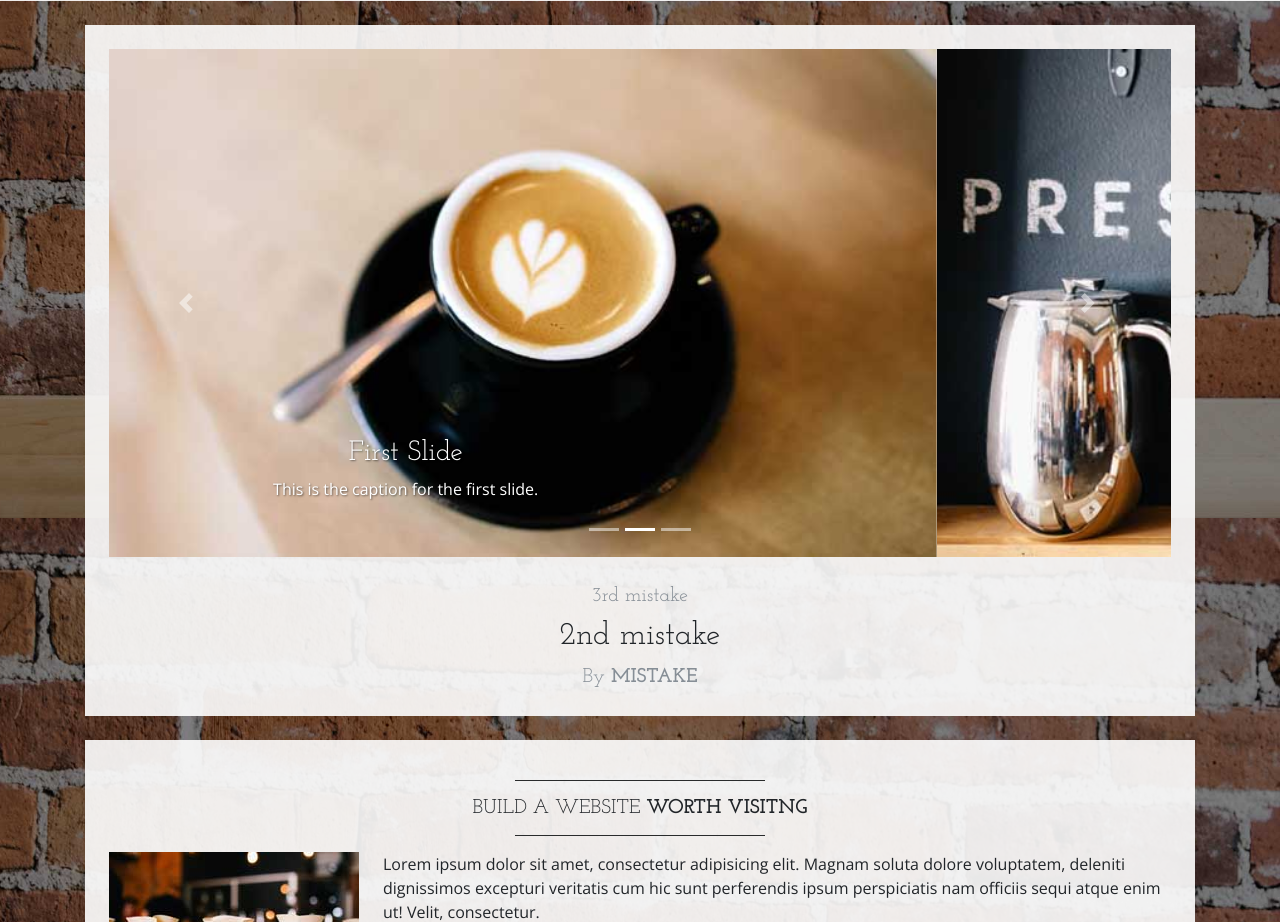
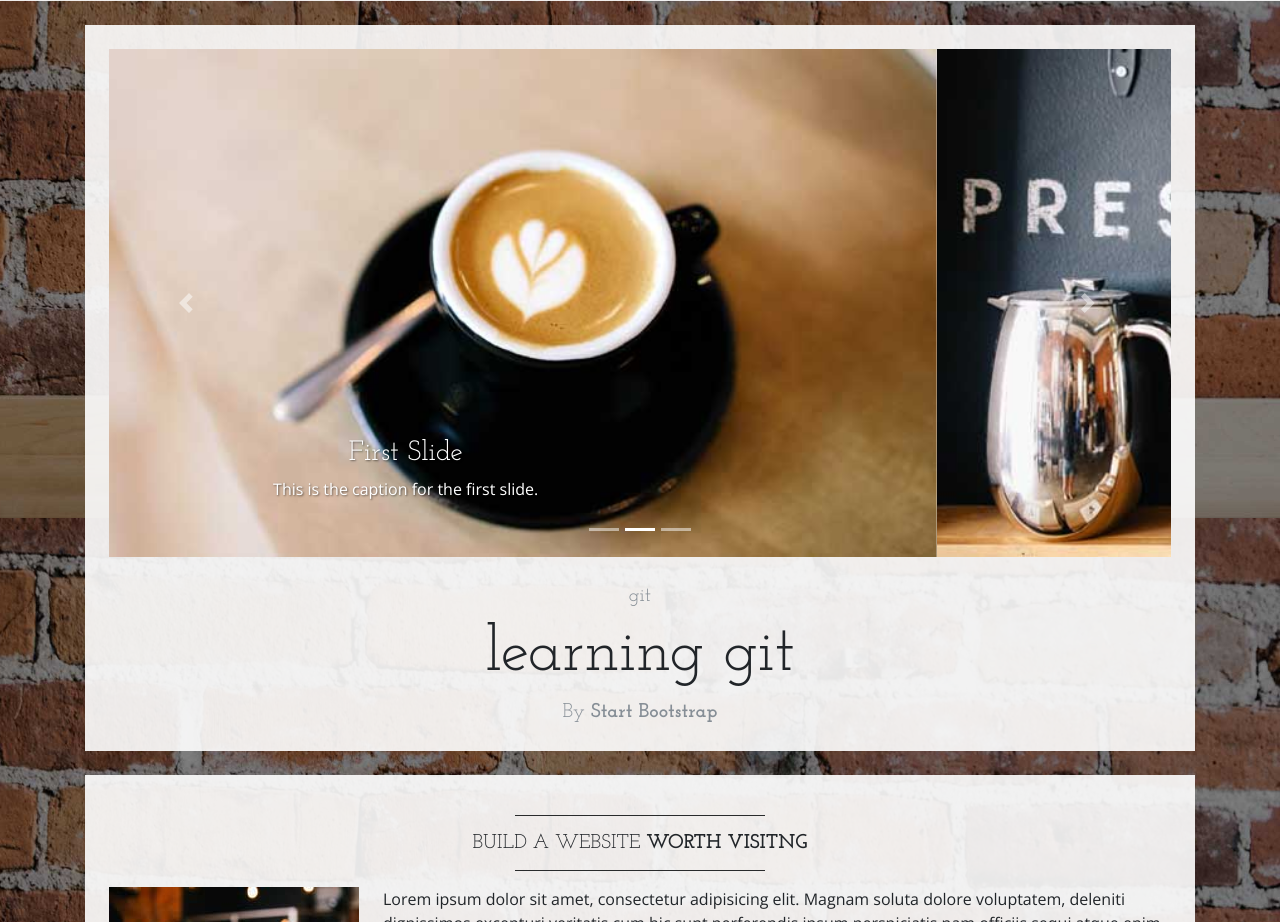
Before and after one commit to JasonDuquain/businesscasual, a website: page index.html in a window 1280 px wide. Shown: the part 282-1204 px from the top of the page. Drawn offline with nearby package versions, Linux system fonts and the light colour scheme.

Commit message:
Revert "commiting our 3rd mistake"
This reverts commit bbc345a894a687584a2baa50c92b7a08bbef558d.

```diff
--- a/css/business-casual.css
+++ b/css/business-casual.css
@@ -18,7 +18,7 @@ h1, h2, h3, h4, h5, h6, .text-heading {
 }
 
 h1 {
-  font-size: 2rem;
+  font-size: 4rem;
 }
 
 .tagline-upper {
--- a/index.html
+++ b/index.html
@@ -97,10 +97,10 @@
         </div>
         <!-- Welcome Message -->
         <div class="text-center mt-4">
-          <div class="text-heading text-muted text-lg">3rd mistake</div>
-          <h1 class="my-2">2nd mistake</h1>
+          <div class="text-heading text-muted text-lg">git</div>
+          <h1 class="my-2">learning git</h1>
           <div class="text-heading text-muted text-lg">By
-            <strong>MISTAKE</strong>
+            <strong>Start Bootstrap</strong>
           </div>
         </div>
       </div>
```
